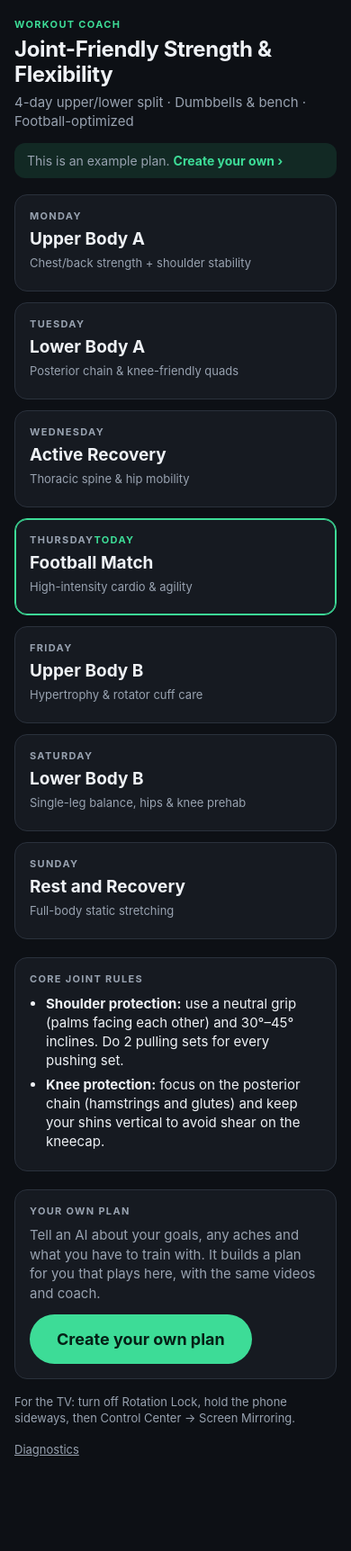
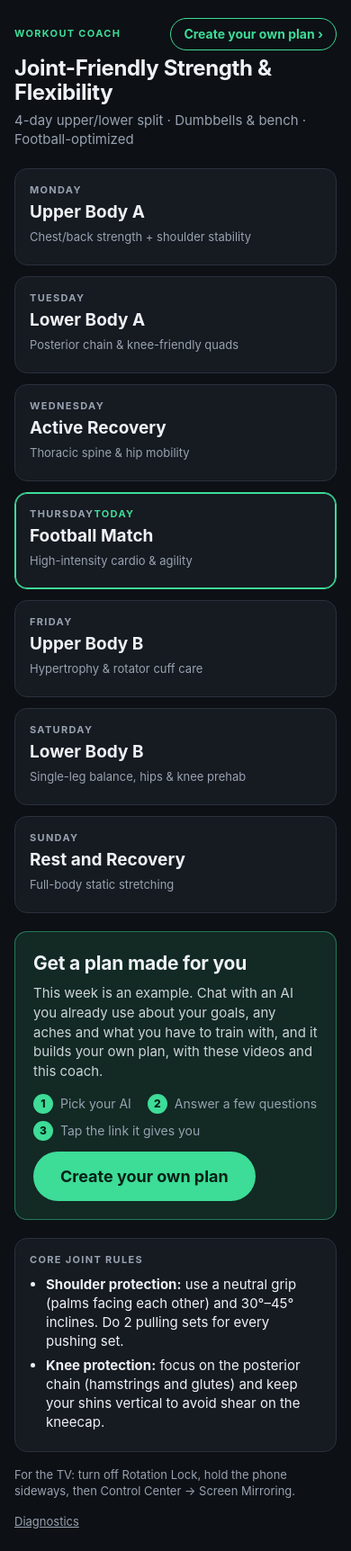
Before and after one commit to ashwinr93/workout, a plain HTML site: page index.html in a window 390 px wide. Shown: the whole page at 90% size. Before the commit the page ends 1644 px from the top, so only its background shows below. Drawn offline with Linux system fonts and the light colour scheme.

Commit message:
Home: invite visitors to create their own plan; Gemini opens as a link
- Replace the top strip with a "Create your own plan" button in the header
  and a tinted invitation card (three steps) right after the days, shown
  only on the example plan
- Every AI choice is a plain link so the phone can open the installed app;
  for Gemini the same tap copies the message

Co-Authored-By: Claude Opus 5.5 <noreply@anthropic.com>

```diff
--- a/app.js
+++ b/app.js
@@ -594,8 +594,8 @@ const UI = {
         <span class="goal">${esc(day.goal || this.daySummary(day))}</span>
       </button>`).join("");
     $("days").onclick = (e) => { const b = e.target.closest(".day-card"); if (b) this.openDay(plan.days[+b.dataset.i]); };
-    $("plan-banner").hidden = !plan.example;
-    $("plan-banner").onclick = () => this.create(false);
+    $("plan-cta").hidden = !plan.example;
+    $("plan-cta").onclick = () => this.create(false);
     this.planCard();
   },
   planSummary(plan) {
@@ -610,12 +610,14 @@ const UI = {
     const n = day.items.length;
     return `${n} ${day.kind === "stretch" ? "stretch" : "exercise"}${n === 1 ? "" : day.kind === "stretch" ? "es" : "s"}`;
   },
-  // Under the days: make your own plan (on the example), or manage yours
+  // Under the days: an invitation to make your own plan (on the example), or managing yours
   planCard() {
     const plan = Plans.current, others = [...Plans.recent().filter((p) => p.link !== plan.link), ...(plan.example ? [] : [{ example: true, title: EXAMPLE_PLAN.title }])];
+    $("plan-card").classList.toggle("invite", !!plan.example);
     $("plan-card").innerHTML = (plan.example
-      ? `<div class="label">Your own plan</div>
-         <p class="card-text">Tell an AI about your goals, any aches and what you have to train with. It builds a plan for you that plays here, with the same videos and coach.</p>
+      ? `<h2 class="invite-title">Get a plan made for you</h2>
+         <p class="card-text">This week is an example. Chat with an AI you already use about your goals, any aches and what you have to train with, and it builds your own plan, with these videos and this coach.</p>
+         <ol class="steps"><li>Pick your AI</li><li>Answer a few questions</li><li>Tap the link it gives you</li></ol>
          <div class="card-actions"><button class="big-btn" id="pc-create">Create your own plan</button></div>`
       : `<div class="label">Your plan</div>
          <p class="card-text">Bookmark this page or add it to your Home Screen: the plan lives in its link.</p>
@@ -639,15 +641,14 @@ const UI = {
     $("create-intro").textContent = change
       ? "Pick an AI you use. It gets your current plan, asks what you'd like to change, and gives you a new link."
       : "Pick an AI you already use. It asks about your goals, any aches, your equipment and your time, then gives you a link to your own plan in this app. It uses your own AI account, so it's free.";
-    $("ai-list").innerHTML = AI_CHATS.map((ai, i) => ai.paste
-      ? `<button class="ai-btn" data-i="${i}">Open ${esc(ai.name)}<small>Copies the message; paste it in</small></button>`
-      : `<a class="ai-btn" href="${esc(chatLink(ai, text))}" target="_blank" rel="noopener">Open ${esc(ai.name)}</a>`).join("");
-    $("ai-list").onclick = async (e) => {
-      const b = e.target.closest("button.ai-btn"); if (!b) return;
-      const ai = AI_CHATS[+b.dataset.i];
-      const copied = await copyText(text);
-      $("create-status").textContent = copied ? `Message copied. Paste it into ${ai.name}'s message box and send.` : "Couldn't copy the message. Use the button below.";
-      window.open(ai.url, "_blank", "noopener");
+    // Every choice is a plain link, so the phone can hand it to the AI's app when it's installed.
+    // Where the chat can't take the message in its address (Gemini), the same tap copies it first.
+    $("ai-list").innerHTML = AI_CHATS.map((ai, i) => `<a class="ai-btn" data-i="${i}" href="${esc(chatLink(ai, text))}" target="_blank" rel="noopener">Open ${esc(ai.name)}${
+      ai.paste ? " <small>Copies the message; paste it in</small>" : ""}</a>`).join("");
+    $("ai-list").onclick = (e) => {
+      const a = e.target.closest("a.ai-btn"), ai = a && AI_CHATS[+a.dataset.i];
+      if (!ai?.paste) return;
+      copyText(text).then((ok) => { $("create-status").textContent = ok ? `Message copied. Paste it into ${ai.name}'s message box and send.` : "Couldn't copy the message. Use the button below."; });
     };
     $("copy-prompt").onclick = async () => { $("create-status").textContent = (await copyText(text)) ? "Message copied. Paste it into any AI chat." : "Couldn't copy the message."; };
     $("create-status").textContent = "";
--- a/index.html
+++ b/index.html
@@ -16,16 +16,15 @@
 <!-- Home: the plan's days -->
 <section id="home" class="screen">
   <div class="wrap">
-    <div class="label brand">Workout Coach</div>
+    <div class="brand-row"><div class="label brand">Workout Coach</div><button class="cta-pill" id="plan-cta" hidden>Create your own plan ›</button></div>
     <h1 class="title" id="plan-title"></h1>
     <p class="subtitle" id="plan-subtitle"></p>
-    <button class="banner" id="plan-banner" hidden>This is an example plan. <b>Create your own ›</b></button>
     <div class="days" id="days"></div>
+    <div class="card" id="plan-card"></div>
     <div class="card" id="plan-rules">
       <div class="label" id="plan-rules-title"></div>
       <ul id="plan-rules-list"></ul>
     </div>
-    <div class="card" id="plan-card"></div>
     <p class="note">For the TV: turn off Rotation Lock, hold the phone sideways, then Control Center → Screen Mirroring.</p>
     <p class="note"><button class="link" id="diag-open">Diagnostics</button></p>
     <div class="card" id="diag" hidden>
--- a/styles.css
+++ b/styles.css
@@ -55,10 +55,17 @@ h1, h2, h3, p { margin: 0; }
 .card li { margin: 6px 0; }
 .note { color: var(--muted); font-size: 13px; margin-top: 16px; }
 .link { color: var(--muted); text-decoration: underline; font-size: 13px; }
-.brand { color: var(--accent); margin-bottom: 6px; }
-.banner { display: block; width: 100%; text-align: left; margin: -8px 0 18px; padding: 10px 14px; border-radius: 12px;
-  background: var(--accent-soft); color: var(--muted); font-size: 14px; }
-.banner b { color: var(--accent); }
+.brand-row { display: flex; align-items: center; justify-content: space-between; gap: 12px; margin-bottom: 6px; min-height: 32px; }
+.brand { color: var(--accent); }
+.cta-pill { flex: none; padding: 7px 14px; border-radius: 999px; border: 1px solid var(--accent); color: var(--accent); font-size: 14px; font-weight: 650; }
+/* the invitation on the example plan: the one tinted card on the page */
+.card.invite { background: var(--accent-soft); border-color: rgba(61, 220, 151, .45); padding: 20px; }
+.invite-title { font-size: 21px; font-weight: 750; letter-spacing: -0.01em; }
+.invite .card-text { color: var(--text); opacity: .85; max-width: 60ch; }
+.steps { display: flex; flex-wrap: wrap; gap: 8px 18px; list-style: none; counter-reset: step; margin: 14px 0 0; padding: 0; color: var(--muted); font-size: 14px; }
+.steps li { counter-increment: step; display: flex; align-items: center; gap: 8px; margin: 0; }
+.steps li::before { content: counter(step); width: 22px; height: 22px; border-radius: 50%; background: var(--accent); color: var(--accent-ink);
+  font-size: 12px; font-weight: 800; display: inline-flex; align-items: center; justify-content: center; }
 .wrap.narrow { max-width: 640px; }
 .card-text { color: var(--muted); margin: 8px 0 0; line-height: 1.45; }
 .card-actions { display: flex; gap: 8px; align-items: center; flex-wrap: wrap; margin-top: 12px; }
```
Also changed, not shown: docs/day.png, docs/home.png, docs/player.png.
